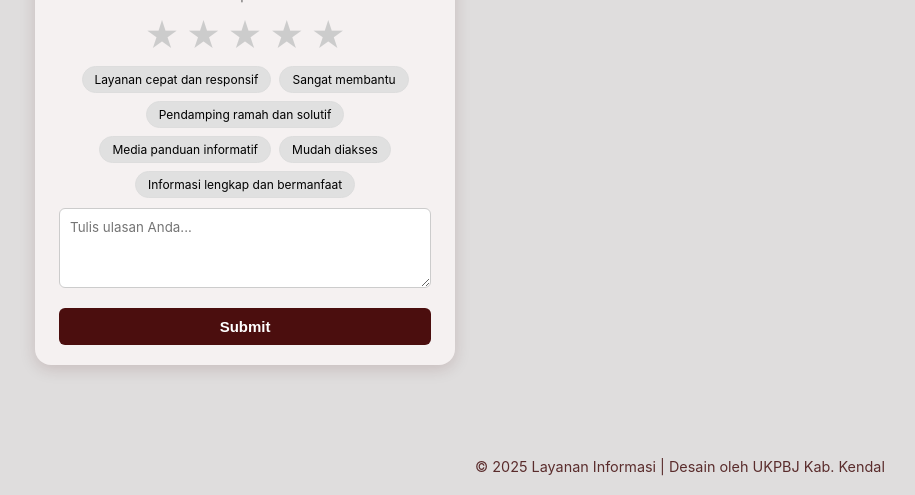
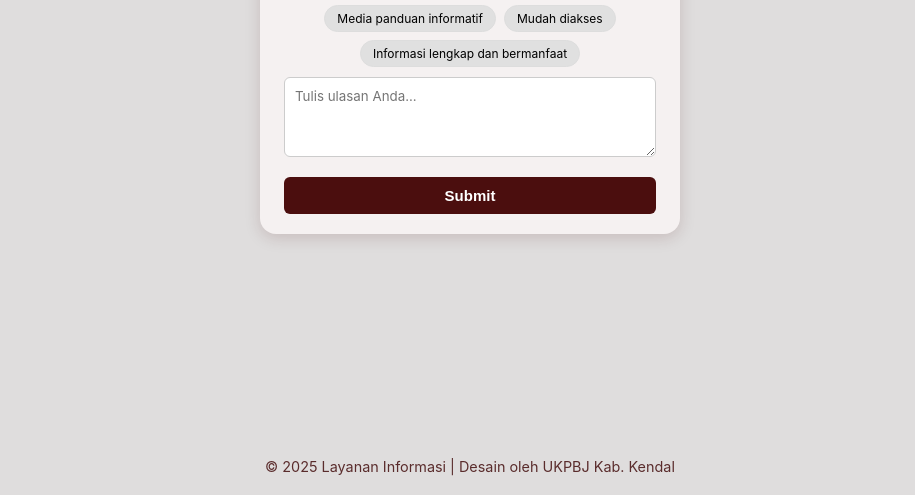
Before and after one commit to maulidanafi23-dot/feedback, a plain HTML site: page index.html in a window 1280 px wide. Shown: the part 305-800 px from the top of the page, without its empty margins (170-1085 px from the left). Drawn offline with Linux system fonts and the light colour scheme.

Commit message:
Update index.html

```diff
--- a/index.html
+++ b/index.html
@@ -154,6 +154,15 @@
       color: #16a34a;
     }
 
+    .html, body {
+      height: 100%;
+      margin: 0;
+      display: flex;
+      flex-direction: column;
+      justify-content: space-between;
+      align-items: center;
+    }
+
     footer {
         margin-top: auto;
         padding: 20px;
```
